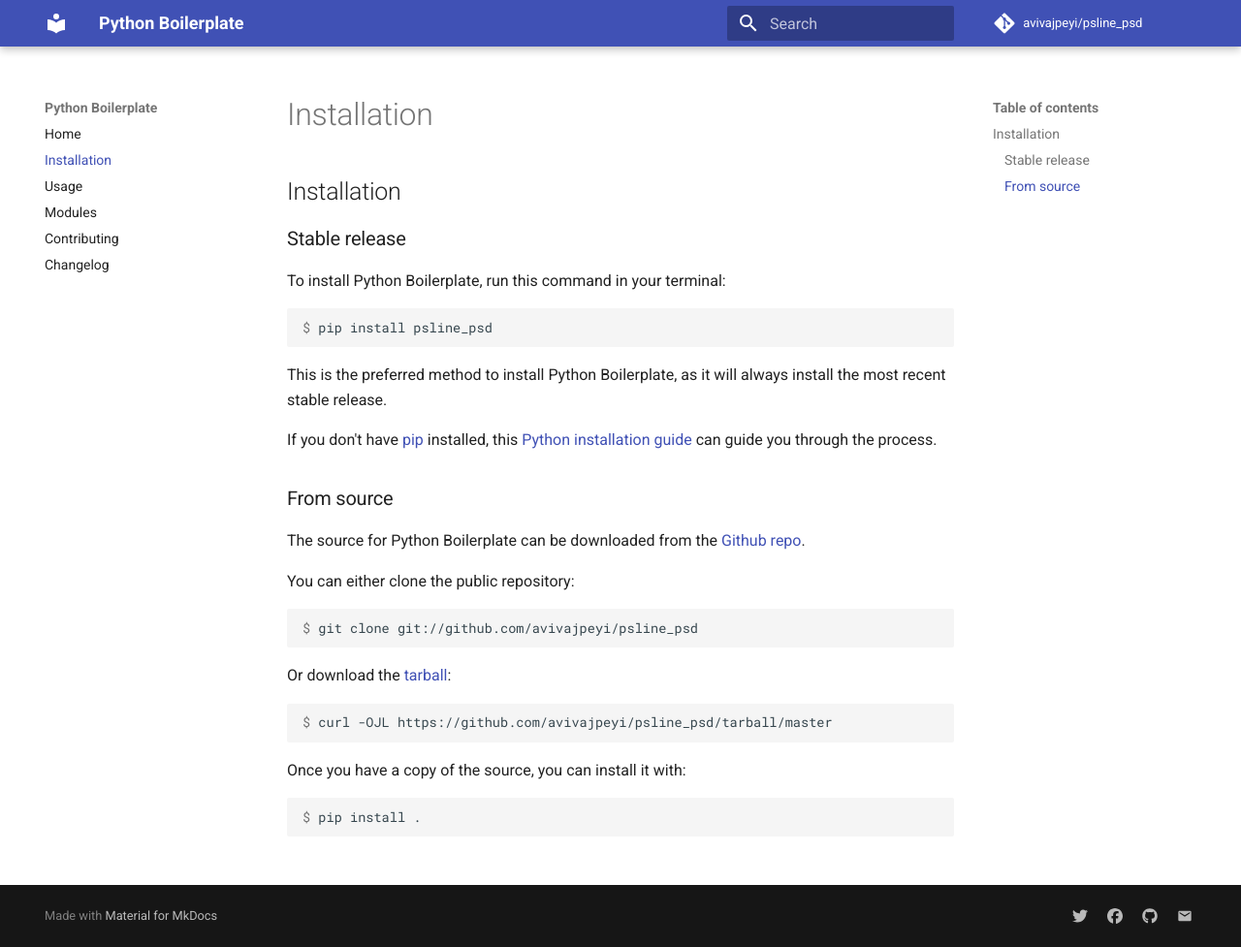
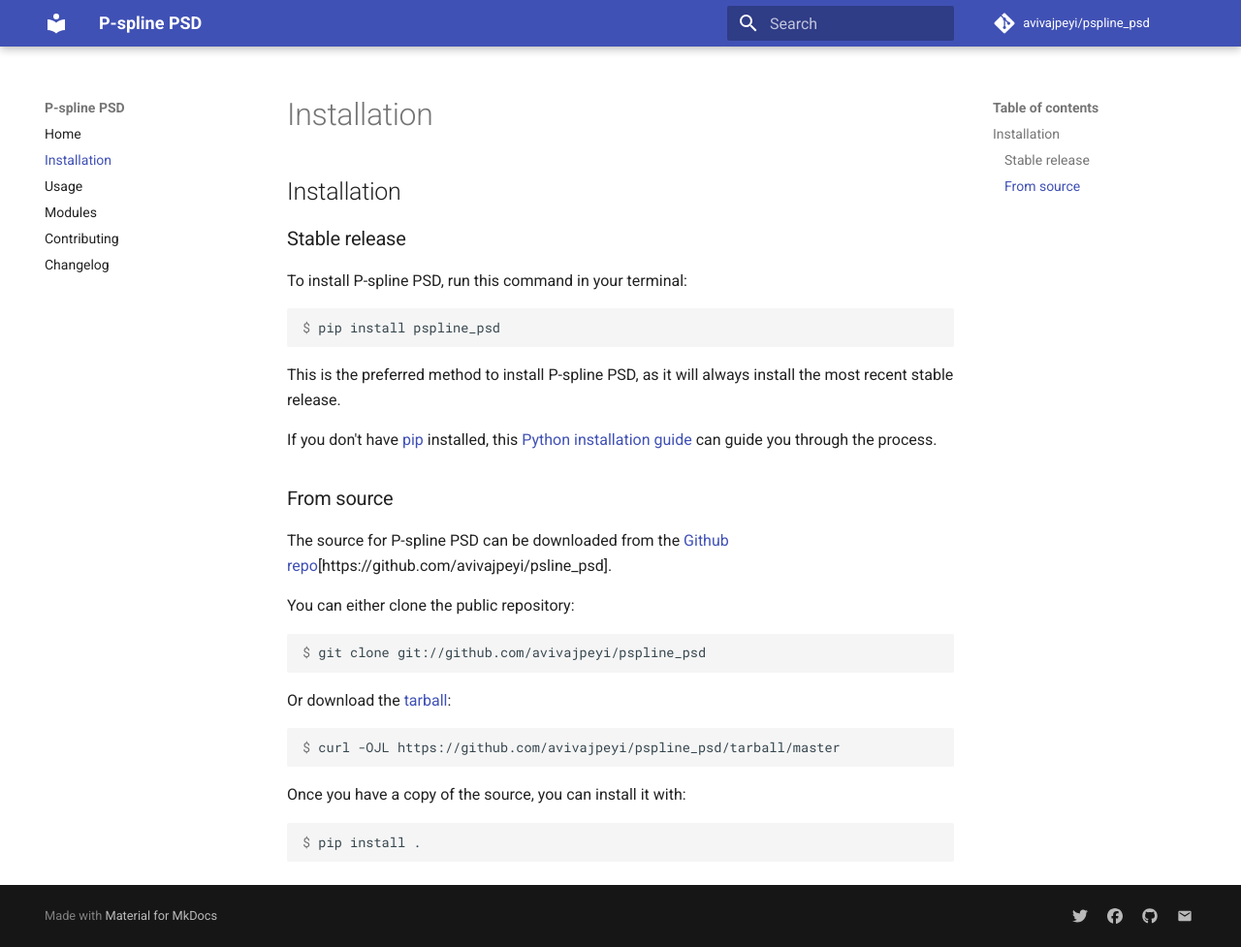
Before and after one commit to avivajpeyi/pspline_psd, an MkDocs documentation site: the page built from docs/installation.md, in a window 1280 px wide and 977 px high. Shown: the whole window at 97% size. Built offline with MkDocs 1.6.1 and Material for MkDocs 9.7.7, drawn with Linux system fonts in a browser that asks for light colours; comment, search, counter and statistics services are not loaded.

Commit message:
init repo

````diff
--- a/conftest.py
+++ /dev/null
@@ -1,6 +0,0 @@
-"""Pytest setup"""
-
-
-def pytest_configure(config):
-    # NB this causes `psline_psd/__init__.py` to run
-    import psline_psd  # noqa
--- a/docs/installation.md
+++ b/docs/installation.md
@@ -2,33 +2,33 @@
 
 ## Stable release
 
-To install Python Boilerplate, run this command in your
+To install P-spline PSD, run this command in your
 terminal:
 
 ``` console
-$ pip install psline_psd
+$ pip install pspline_psd
 ```
 
-This is the preferred method to install Python Boilerplate, as it will always install the most recent stable release.
+This is the preferred method to install P-spline PSD, as it will always install the most recent stable release.
 
 If you don't have [pip][] installed, this [Python installation guide][]
 can guide you through the process.
 
 ## From source
 
-The source for Python Boilerplate can be downloaded from
-the [Github repo][].
+The source for P-spline PSD can be downloaded from
+the [Github repo][https://github.com/avivajpeyi/psline_psd].
 
 You can either clone the public repository:
 
 ``` console
-$ git clone git://github.com/avivajpeyi/psline_psd
+$ git clone git://github.com/avivajpeyi/pspline_psd
 ```
 
 Or download the [tarball][]:
 
 ``` console
-$ curl -OJL https://github.com/avivajpeyi/psline_psd/tarball/master
+$ curl -OJL https://github.com/avivajpeyi/pspline_psd/tarball/master
 ```
 
 Once you have a copy of the source, you can install it with:
--- a/docs/usage.md
+++ b/docs/usage.md
@@ -1,7 +1,7 @@
 # Usage
 
-To use Python Boilerplate in a project
+To use P-spline PSD in a project
 
 ```
-import psline_psd
+import pspline_psd
 ```
--- a/mkdocs.yml
+++ b/mkdocs.yml
@@ -1,7 +1,7 @@
-site_name: Python Boilerplate
-site_url: https://avivajpeyi.github.io/psline_psd
-repo_url: https://github.com/avivajpeyi/psline_psd
-repo_name: avivajpeyi/psline_psd
+site_name: P-spline PSD
+site_url: https://avivajpeyi.github.io/pspline_psd
+repo_url: https://github.com/avivajpeyi/pspline_psd
+repo_name: avivajpeyi/pspline_psd
 #strict: true
 nav:
   - Home: index.md
@@ -51,7 +51,7 @@
       lang: en
   - mkdocstrings:
       watch:
-        - psline_psd
+        - pspline_psd
 extra:
   social:
     - icon: fontawesome/brands/twitter
@@ -63,7 +63,7 @@
       link: https://github.com/DarkDemiurg/cookiecutter-pypackage
       name: Facebook
     - icon: fontawesome/brands/github
-      link: https://github.com/avivajpeyi/psline_psd
+      link: https://github.com/avivajpeyi/pspline_psd
       name: Github
     - icon: material/email
       link: "mailto:avi.vajpeyi@gmail.com"
--- a/psline_psd/__init__.py
+++ b/pspline_psd/__init__.py
@@ -1,4 +1,4 @@
-"""Top-level package for Python Boilerplate."""
+"""Top-level package for P-spline PSD."""
 
 __author__ = """Avi Vajpeyi"""
 __email__ = 'avi.vajpeyi@gmail.com'
````
Also changed, not shown: CONTRIBUTING.md (+9 -9 lines), README.md (+8 -12 lines), docs/api.md (+1 -1 lines), pyproject.toml (+4 -4 lines), setup.cfg (+5 -5 lines), .bumpversion.cfg, .github/ISSUE_TEMPLATE.md, 8 other files.
